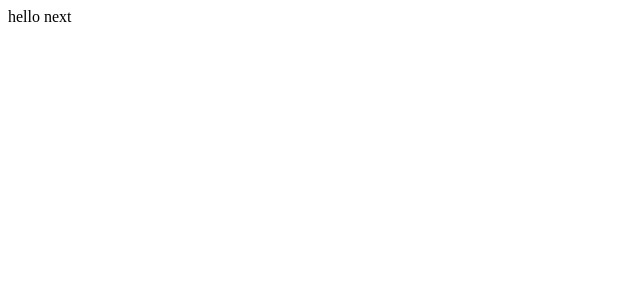
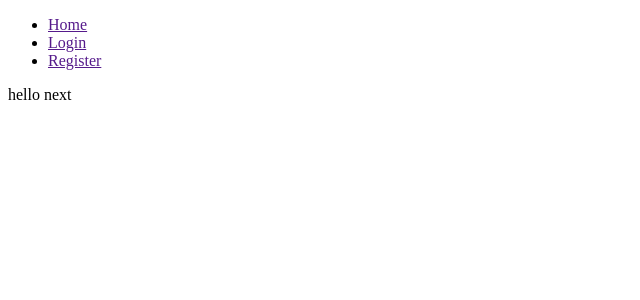
Before and after one commit to ciderbet/react-node-aws-app, a Next.js app: page / in a window 1280 px wide. Shown: the top 300 px of the page, without its empty margins (0-640 px from the left). Built offline with nearby package versions, Linux system fonts and the light colour scheme.

Commit message:
Add layout component

```diff
--- /dev/null
+++ b/components/layout.js
@@ -0,0 +1,21 @@
+const Layout = ({ children }) => {
+  const nav = () => (
+    <ul className="nav">
+      <li className="nav-item">
+        <a className="nav-link" href="">Home</a>
+      </li>
+      <li className="nav-item">
+        <a className="nav-link" href="">Login</a>
+      </li>
+      <li className="nav-item">
+        <a className="nav-link" href="">Register</a>
+      </li>
+    </ul>
+  )
+
+  return <React.Fragment>
+    {nav()} {children}
+  </React.Fragment>
+}
+
+export default Layout
--- a/pages/index.js
+++ b/pages/index.js
@@ -1,3 +1,5 @@
-const Home = () => <div>hello next</div>
+import Layout from '../components/Layout'
+
+const Home = () => <Layout>hello next</Layout>
 
 export default Home
```
